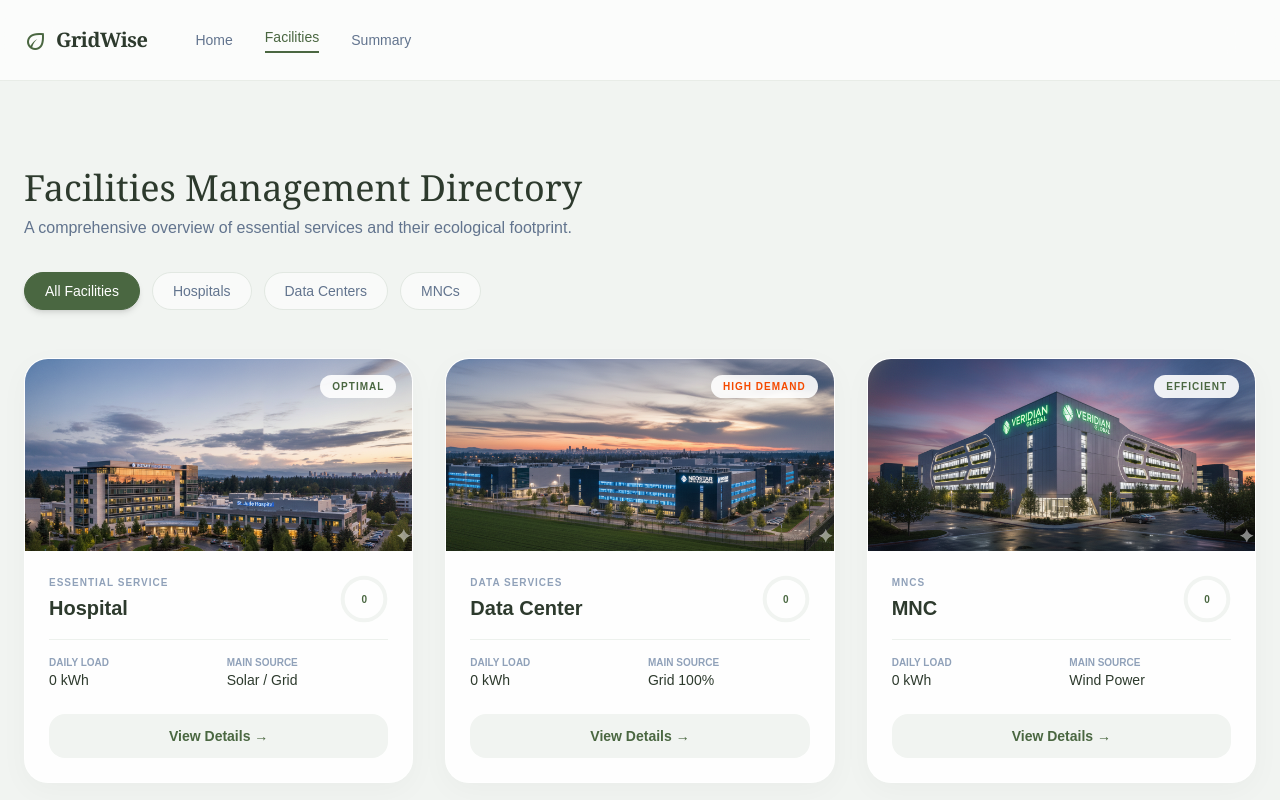
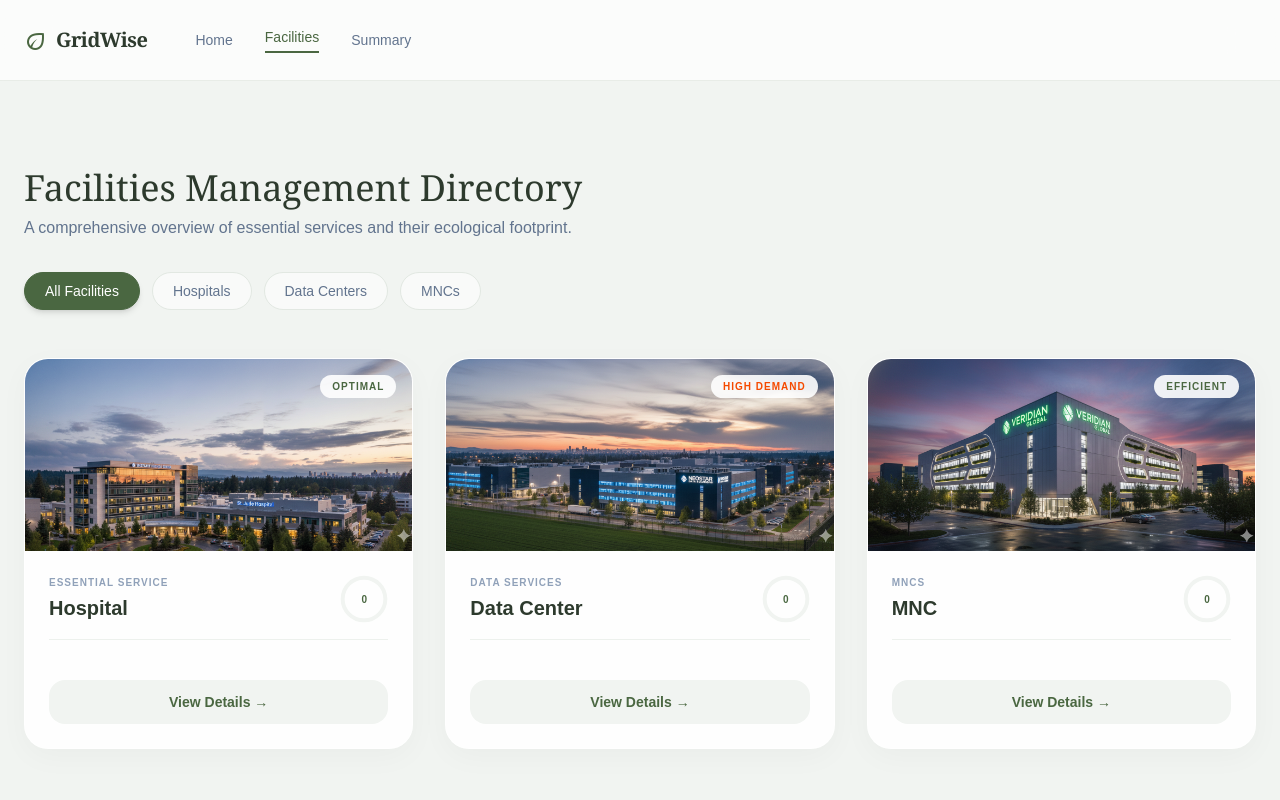
Before and after one commit to jaydeepk8/grid-wise, a Next.js app in the folder gridwise/: page /facility in a window 1280 px wide. Shown: the top 800 px of the page. Built offline with nearby package versions, Linux system fonts and the light colour scheme.

Commit message:
updated facility card

```diff
--- a/gridwise/src/components/FacilityCard.js
+++ b/gridwise/src/components/FacilityCard.js
@@ -72,12 +72,8 @@ export default function FacilityCard({
 
         <div className="grid grid-cols-2 gap-4 mb-6 text-sm border-t border-[#e2e8e2]/60 pt-4">
           <div>
-            <p className="text-slate-400 text-[10px] uppercase font-bold">Daily Load</p>
-            <p className="font-medium text-[#2d3a2d]">{dailyLoad}</p>
           </div>
           <div>
-            <p className="text-slate-400 text-[10px] uppercase font-bold">Main Source</p>
-            <p className="font-medium text-[#2d3a2d]">{source}</p>
           </div>
         </div>
 
```
